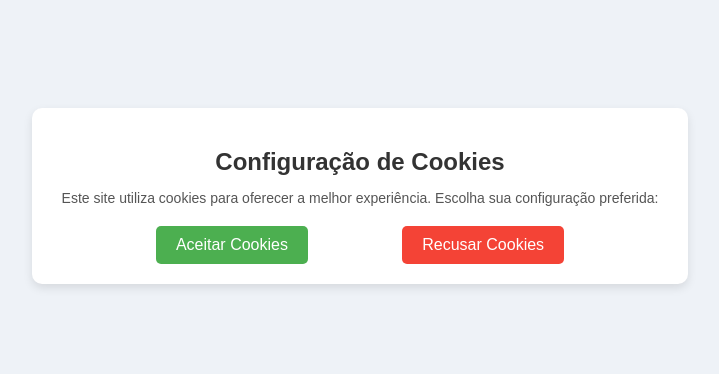
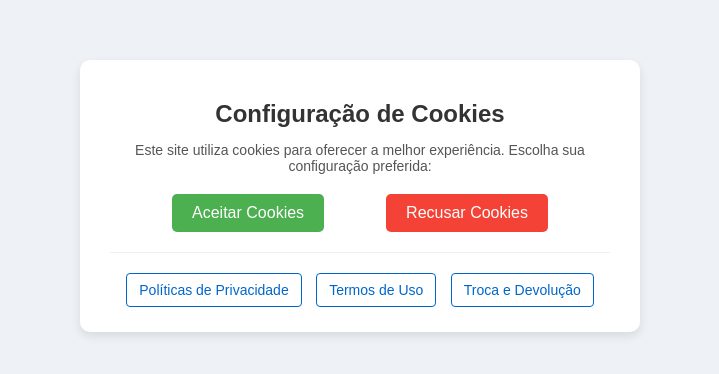
Before and after one commit to katinaboubelik/cookie, a plain HTML site: page index.html in a window 1280 px wide. Shown: the part 204-578 px from the top of the page, without its empty margins (280-999 px from the left). Drawn offline with Linux system fonts and the light colour scheme.

Commit message:
Update index.html

```diff
--- a/index.html
+++ b/index.html
@@ -7,7 +7,7 @@
   <meta name="robots" content="noindex, nofollow">
   <meta property="og:type" content="website">
   <meta property="og:url" content="https://loja.gsupplementsbrasil.pro/cookies-preferences.html">
-  <meta property="og:title" content="PSkin - Configuração de Cookies">
+  <meta property="og:title" content="SWC - Configuração de Cookies">
   <meta property="og:description" content="Gerencie seus cookies no site SWC para uma melhor navegação.">
   <meta property="og:image" content="https://loja.gsupplementsbrasil.pro/media/images/cookies-banner.png">
   <title>Preferências de Cookies - SWC</title>
@@ -42,6 +42,8 @@
       border-radius: 10px;
       box-shadow: 0 4px 10px rgba(0, 0, 0, 0.1);
       text-align: center;
+      max-width: 500px;
+      width: 90%;
     }
 
     .banner-container h2 {
@@ -59,6 +61,7 @@
     .action-buttons {
       display: flex;
       justify-content: space-evenly;
+      margin-bottom: 20px;
     }
 
     .button {
@@ -82,6 +85,28 @@
     .button:hover {
       opacity: 0.9;
     }
+
+    .policy-links {
+      margin-top: 20px;
+      padding-top: 15px;
+      border-top: 1px solid #eee;
+    }
+
+    .policy-button {
+      background-color: transparent;
+      color: #0066cc;
+      border: 1px solid #0066cc;
+      padding: 8px 12px;
+      margin: 5px;
+      border-radius: 4px;
+      font-size: 14px;
+      cursor: pointer;
+      transition: background-color 0.3s;
+    }
+
+    .policy-button:hover {
+      background-color: #e6f0ff;
+    }
   </style>
 </head>
 <body>
@@ -92,6 +117,12 @@
       <button class="button accept" onclick="handle_conversion_redirect('https://swiftonn.com/')">Aceitar Cookies</button>
       <button class="button reject" onclick="handle_conversion_redirect('https://swiftonn.com/')">Recusar Cookies</button>
     </div>
+
+    <div class="policy-links">
+      <button class="policy-button" onclick="handle_conversion_redirect('https://site.swiftonn.com/politicas-de-privacidade')">Políticas de Privacidade</button>
+      <button class="policy-button" onclick="handle_conversion_redirect('https://site.swiftonn.com/termos-de-uso')">Termos de Uso</button>
+      <button class="policy-button" onclick="handle_conversion_redirect('https://site.swiftonn.com/troca-e-devolucao')">Troca e Devolução</button>
+    </div>
   </div>
 </body>
 </html>
```
